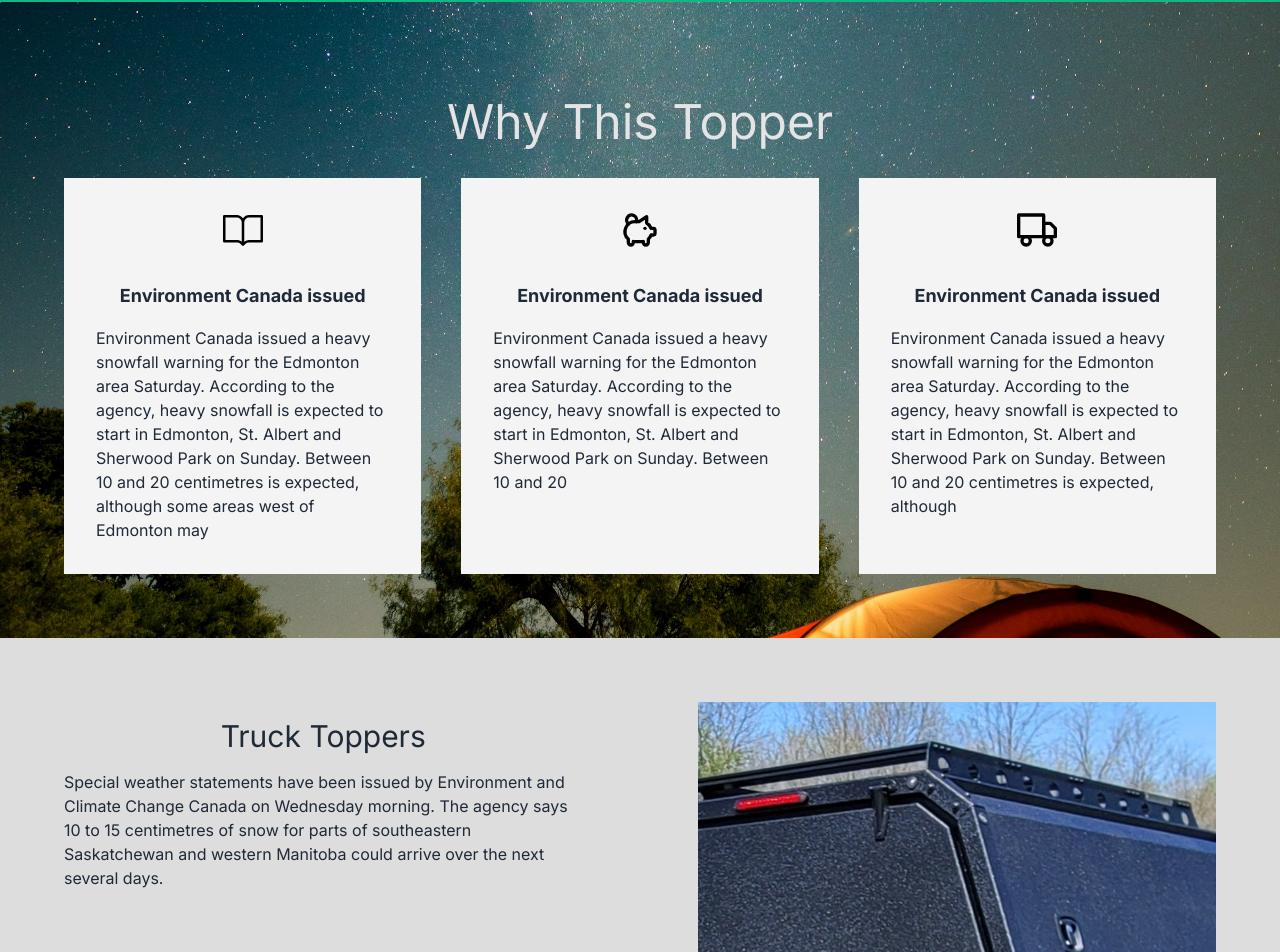
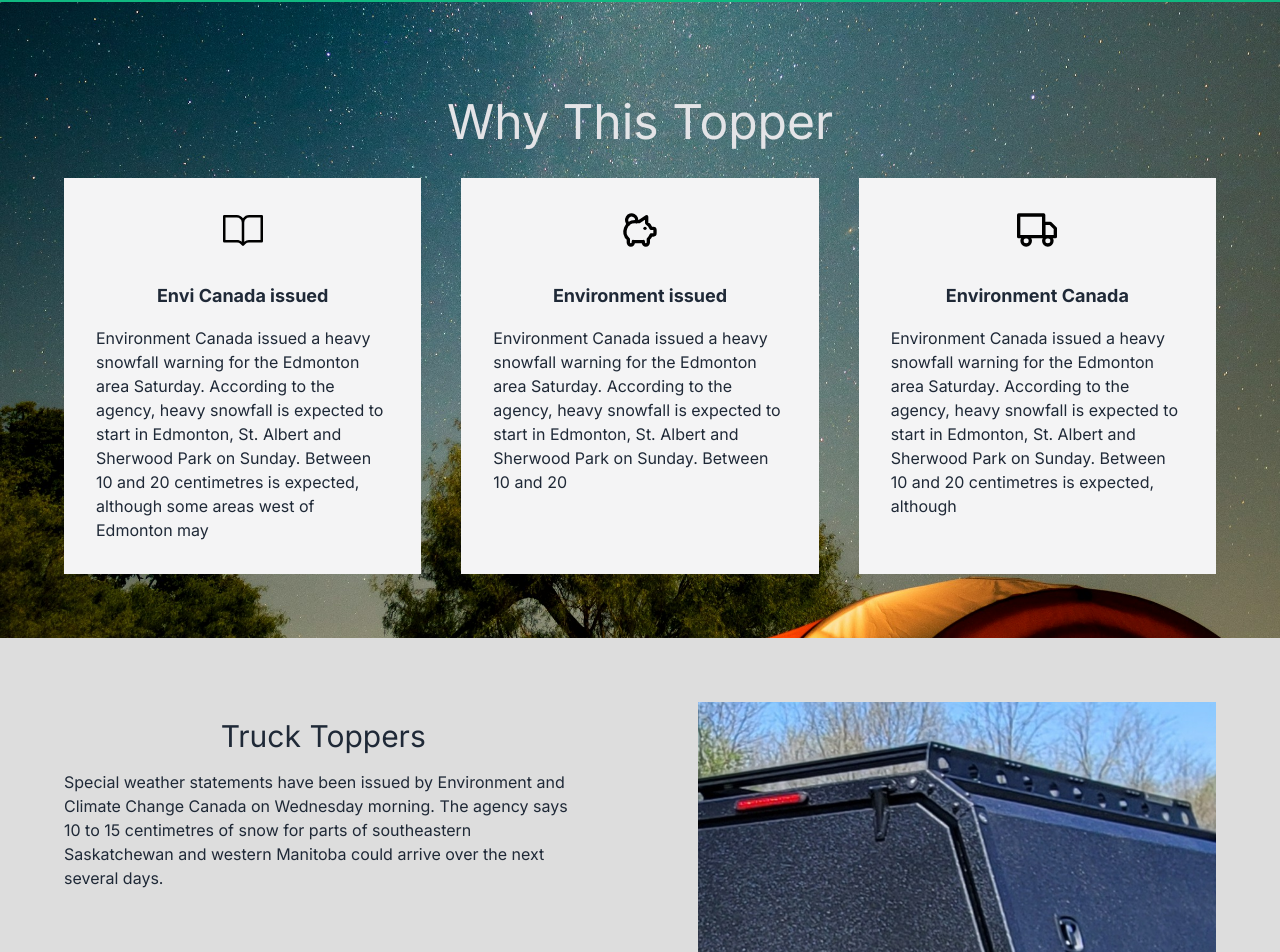
Before and after one commit to ZacYX/truck-acc, a Next.js app: page / in a window 1280 px wide. Shown: the part 1726-2678 px from the top of the page. Built offline with nearby package versions, Linux system fonts and the light colour scheme.

Commit message:
Iterator key issue

```diff
--- a/app/constants/data.ts
+++ b/app/constants/data.ts
@@ -37,17 +37,17 @@
 const cards: { icon: IconType, title: string, content: string }[] = [
   {
     icon: GoBook,
-    title: "Environment Canada issued",
+    title: "Envi Canada issued",
     content: "Environment Canada issued a heavy snowfall warning for the Edmonton area Saturday.  According to the agency, heavy snowfall is expected to start in Edmonton, St. Albert and Sherwood Park on Sunday.  Between 10 and 20 centimetres is expected, although some areas west of Edmonton may",
   },
   {
     icon: TbPigMoney,
-    title: "Environment Canada issued ",
+    title: "Environment issued ",
     content: "Environment Canada issued a heavy snowfall warning for the Edmonton area Saturday.  According to the agency, heavy snowfall is expected to start in Edmonton, St. Albert and Sherwood Park on Sunday.  Between 10 and 20 ",
   },
   {
     icon: FiTruck,
-    title: "Environment Canada issued ",
+    title: "Environment Canada ",
     content: "Environment Canada issued a heavy snowfall warning for the Edmonton area Saturday.  According to the agency, heavy snowfall is expected to start in Edmonton, St. Albert and Sherwood Park on Sunday.  Between 10 and 20 centimetres is expected, although ",
   },
 ];
--- a/app/page.tsx
+++ b/app/page.tsx
@@ -38,9 +38,7 @@
           <div className="grid grid-cols-1 sm:grid-cols-2 lg:grid-cols-3 gap-10 place-content-center">
             {
               cards.map((card) =>
-                <div key={card.title} className="">
-                  <InfoCard icon={card.icon} title={card.title} content={card.content} />
-                </div>
+                <InfoCard key={card.title} icon={card.icon} title={card.title} content={card.content} />
               )
             }
           </div>
```
